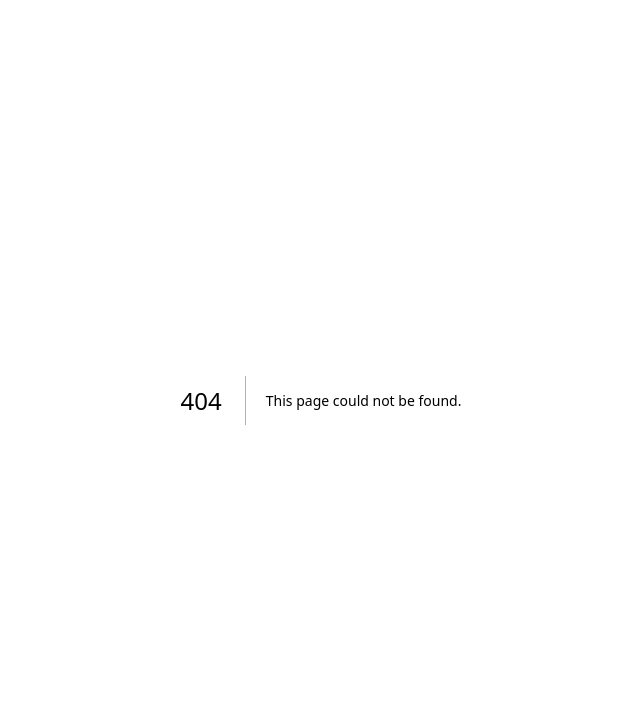
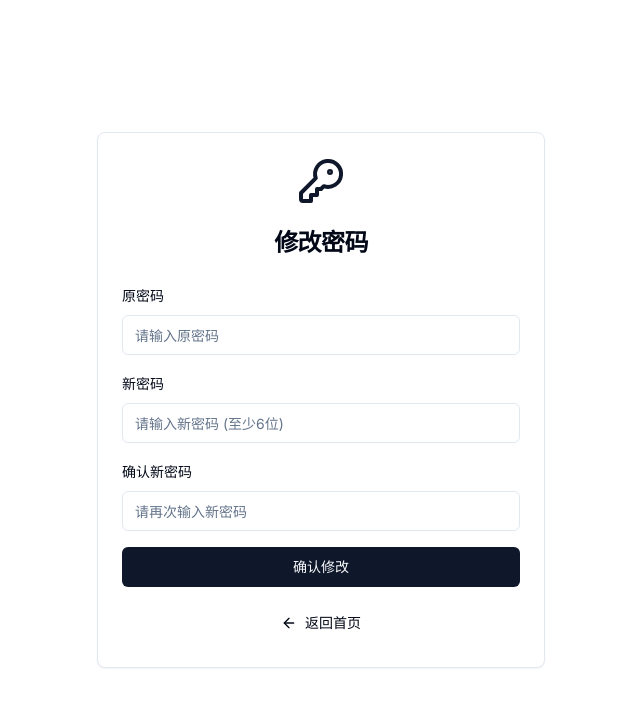
Before and after one commit to JonasGao/ai-subscriptions, a Next.js app: page /change-password in a window 1280 px wide. Before the commit this address had no page. Shown: the top 706 px of the page, without its empty margins (319-959 px from the left). Built offline with nearby package versions, Linux system fonts and the light colour scheme.

Commit message:
feat: add password change functionality
- Login page shows default credentials only when initial password
- Force password change on first login
- Add password change page and API
- Add settings button on main page for password change
- Track isInitial flag in auth.json

```diff
--- /dev/null
+++ b/app/api/auth/change-password/route.ts
@@ -0,0 +1,31 @@
+import { NextRequest, NextResponse } from "next/server"
+import { auth } from "@/lib/auth"
+import { changePassword } from "@/lib/auth"
+
+export async function POST(request: NextRequest) {
+  const session = await auth()
+
+  if (!session?.user) {
+    return NextResponse.json({ error: "未登录" }, { status: 401 })
+  }
+
+  try {
+    const body = await request.json()
+    const { oldPassword, newPassword } = body
+
+    if (!oldPassword || !newPassword) {
+      return NextResponse.json({ error: "请填写完整" }, { status: 400 })
+    }
+
+    const success = changePassword(oldPassword, newPassword)
+
+    if (!success) {
+      return NextResponse.json({ error: "原密码错误" }, { status: 400 })
+    }
+
+    return NextResponse.json({ success: true })
+  } catch (err) {
+    const message = err instanceof Error ? err.message : "修改失败"
+    return NextResponse.json({ error: message }, { status: 400 })
+  }
+}
--- /dev/null
+++ b/app/api/auth/is-initial/route.ts
@@ -0,0 +1,9 @@
+import { NextResponse } from "next/server"
+import { isInitialPassword } from "@/lib/auth"
+
+export const dynamic = "force-dynamic"
+
+export async function GET() {
+  const isInitial = isInitialPassword()
+  return NextResponse.json({ isInitial })
+}
--- /dev/null
+++ b/app/change-password/page.tsx
@@ -0,0 +1,150 @@
+"use client"
+
+import { useState, Suspense } from "react"
+import { useRouter, useSearchParams } from "next/navigation"
+import { signOut } from "next-auth/react"
+import { Button } from "@/components/ui/button"
+import { Input } from "@/components/ui/input"
+import { Label } from "@/components/ui/label"
+import { Card, CardContent, CardHeader, CardTitle } from "@/components/ui/card"
+import { KeyRound, ArrowLeft } from "lucide-react"
+
+function ChangePasswordForm() {
+  const router = useRouter()
+  const searchParams = useSearchParams()
+  const isForced = searchParams.get("force") === "1"
+
+  const [oldPassword, setOldPassword] = useState("")
+  const [newPassword, setNewPassword] = useState("")
+  const [confirmPassword, setConfirmPassword] = useState("")
+  const [error, setError] = useState("")
+  const [loading, setLoading] = useState(false)
+
+  const handleSubmit = async (e: React.FormEvent) => {
+    e.preventDefault()
+    setError("")
+
+    if (newPassword !== confirmPassword) {
+      setError("两次输入的新密码不一致")
+      return
+    }
+
+    if (newPassword.length < 6) {
+      setError("密码长度至少6位")
+      return
+    }
+
+    setLoading(true)
+
+    try {
+      const res = await fetch("/api/auth/change-password", {
+        method: "POST",
+        headers: { "Content-Type": "application/json" },
+        body: JSON.stringify({ oldPassword, newPassword })
+      })
+
+      const data = await res.json()
+
+      if (!res.ok) {
+        setError(data.error || "修改失败")
+      } else {
+        if (isForced) {
+          await signOut({ redirect: false })
+          router.push("/login")
+        } else {
+          router.push("/")
+        }
+        router.refresh()
+      }
+    } catch {
+      setError("修改失败，请重试")
+    } finally {
+      setLoading(false)
+    }
+  }
+
+  return (
+    <div className="min-h-screen flex items-center justify-center bg-background">
+      <Card className="w-full max-w-md">
+        <CardHeader className="text-center">
+          <div className="flex justify-center mb-4">
+            <KeyRound className="h-12 w-12 text-primary" />
+          </div>
+          <CardTitle className="text-2xl">
+            {isForced ? "首次登录，请修改密码" : "修改密码"}
+          </CardTitle>
+        </CardHeader>
+        <CardContent>
+          <form onSubmit={handleSubmit} className="space-y-4">
+            <div className="space-y-2">
+              <Label htmlFor="oldPassword">原密码</Label>
+              <Input
+                id="oldPassword"
+                type="password"
+                value={oldPassword}
+                onChange={(e) => setOldPassword(e.target.value)}
+                placeholder={isForced ? "默认密码: admin123" : "请输入原密码"}
+                required
+                disabled={loading}
+              />
+            </div>
+            <div className="space-y-2">
+              <Label htmlFor="newPassword">新密码</Label>
+              <Input
+                id="newPassword"
+                type="password"
+                value={newPassword}
+                onChange={(e) => setNewPassword(e.target.value)}
+                placeholder="请输入新密码 (至少6位)"
+                required
+                disabled={loading}
+              />
+            </div>
+            <div className="space-y-2">
+              <Label htmlFor="confirmPassword">确认新密码</Label>
+              <Input
+                id="confirmPassword"
+                type="password"
+                value={confirmPassword}
+                onChange={(e) => setConfirmPassword(e.target.value)}
+                placeholder="请再次输入新密码"
+                required
+                disabled={loading}
+              />
+            </div>
+            {error && (
+              <div className="text-sm text-destructive text-center">{error}</div>
+            )}
+            <Button type="submit" className="w-full" disabled={loading}>
+              {loading ? "修改中..." : "确认修改"}
+            </Button>
+            {!isForced && (
+              <Button
+                type="button"
+                variant="ghost"
+                className="w-full"
+                onClick={() => router.push("/")}
+                disabled={loading}
+              >
+                <ArrowLeft className="h-4 w-4 mr-2" />
+                返回首页
+              </Button>
+            )}
+          </form>
+        </CardContent>
+      </Card>
+    </div>
+  )
+}
+
+export default function ChangePasswordPage() {
+  return (
+    <Suspense fallback={
+      <div className="min-h-screen flex items-center justify-center bg-background">
+        <div className="text-muted-foreground">加载中...</div>
+      </div>
+    }>
+      <ChangePasswordForm />
+    </Suspense>
+  )
+}
--- a/app/login/page.tsx
+++ b/app/login/page.tsx
@@ -1,6 +1,6 @@
 "use client"
 
-import { useState } from "react"
+import { useState, useEffect } from "react"
 import { signIn } from "next-auth/react"
 import { useRouter } from "next/navigation"
 import { Button } from "@/components/ui/button"
@@ -15,6 +15,18 @@ export default function LoginPage() {
   const [password, setPassword] = useState("")
   const [error, setError] = useState("")
   const [loading, setLoading] = useState(false)
+  const [isInitial, setIsInitial] = useState(false)
+  const [checkingInitial, setCheckingInitial] = useState(true)
+
+  useEffect(() => {
+    fetch("/api/auth/is-initial")
+      .then(res => res.json())
+      .then(data => {
+        setIsInitial(data.isInitial)
+        setCheckingInitial(false)
+      })
+      .catch(() => setCheckingInitial(false))
+  }, [])
 
   const handleSubmit = async (e: React.FormEvent) => {
     e.preventDefault()
@@ -31,7 +43,14 @@ export default function LoginPage() {
       if (result?.error) {
         setError("用户名或密码错误")
       } else {
-        router.push("/")
+        const sessionRes = await fetch("/api/auth/session")
+        const session = await sessionRes.json()
+
+        if (session?.user?.isInitial) {
+          router.push("/change-password?force=1")
+        } else {
+          router.push("/")
+        }
         router.refresh()
       }
     } catch {
@@ -39,6 +58,14 @@ export default function LoginPage() {
     } finally {
       setLoading(false)
     }
+  }
+
+  if (checkingInitial) {
+    return (
+      <div className="min-h-screen flex items-center justify-center bg-background">
+        <div className="text-muted-foreground">加载中...</div>
+      </div>
+    )
   }
 
   return (
@@ -82,9 +109,11 @@ export default function LoginPage() {
             <Button type="submit" className="w-full" disabled={loading}>
               {loading ? "登录中..." : "登录"}
             </Button>
-            <div className="text-sm text-muted-foreground text-center">
-              默认账号: admin / admin123
-            </div>
+            {isInitial && (
+              <div className="text-sm text-muted-foreground text-center">
+                默认账号: admin / admin123
+              </div>
+            )}
           </form>
         </CardContent>
       </Card>
--- a/app/page.tsx
+++ b/app/page.tsx
@@ -9,7 +9,8 @@ import { CategoryFilter } from "@/components/CategoryFilter"
 import { SubscriptionForm } from "@/components/SubscriptionForm"
 import { Subscription, SubscriptionFormData } from "@/lib/types"
 import { defaultCategories } from "@/lib/types"
-import { Plus } from "lucide-react"
+import { Plus, Settings } from "lucide-react"
+import Link from "next/link"
 
 export default function Home() {
   const [subscriptions, setSubscriptions] = useState<Subscription[]>([])
@@ -141,10 +142,17 @@ export default function Home() {
         {/* Header */}
         <div className="flex items-center justify-between">
           <h1 className="text-3xl font-bold">AI订阅管理</h1>
-          <Button onClick={handleAddNew}>
-            <Plus className="h-4 w-4 mr-2" />
-            添加订阅
-          </Button>
+          <div className="flex gap-2">
+            <Link href="/change-password">
+              <Button variant="outline" size="icon">
+                <Settings className="h-4 w-4" />
+              </Button>
+            </Link>
+            <Button onClick={handleAddNew}>
+              <Plus className="h-4 w-4 mr-2" />
+              添加订阅
+            </Button>
+          </div>
         </div>
 
         {/* Stats Cards */}
```
Also changed, not shown: lib/auth.ts (+32 -2 lines), types/next-auth.d.ts (added, +24 -0 lines).
